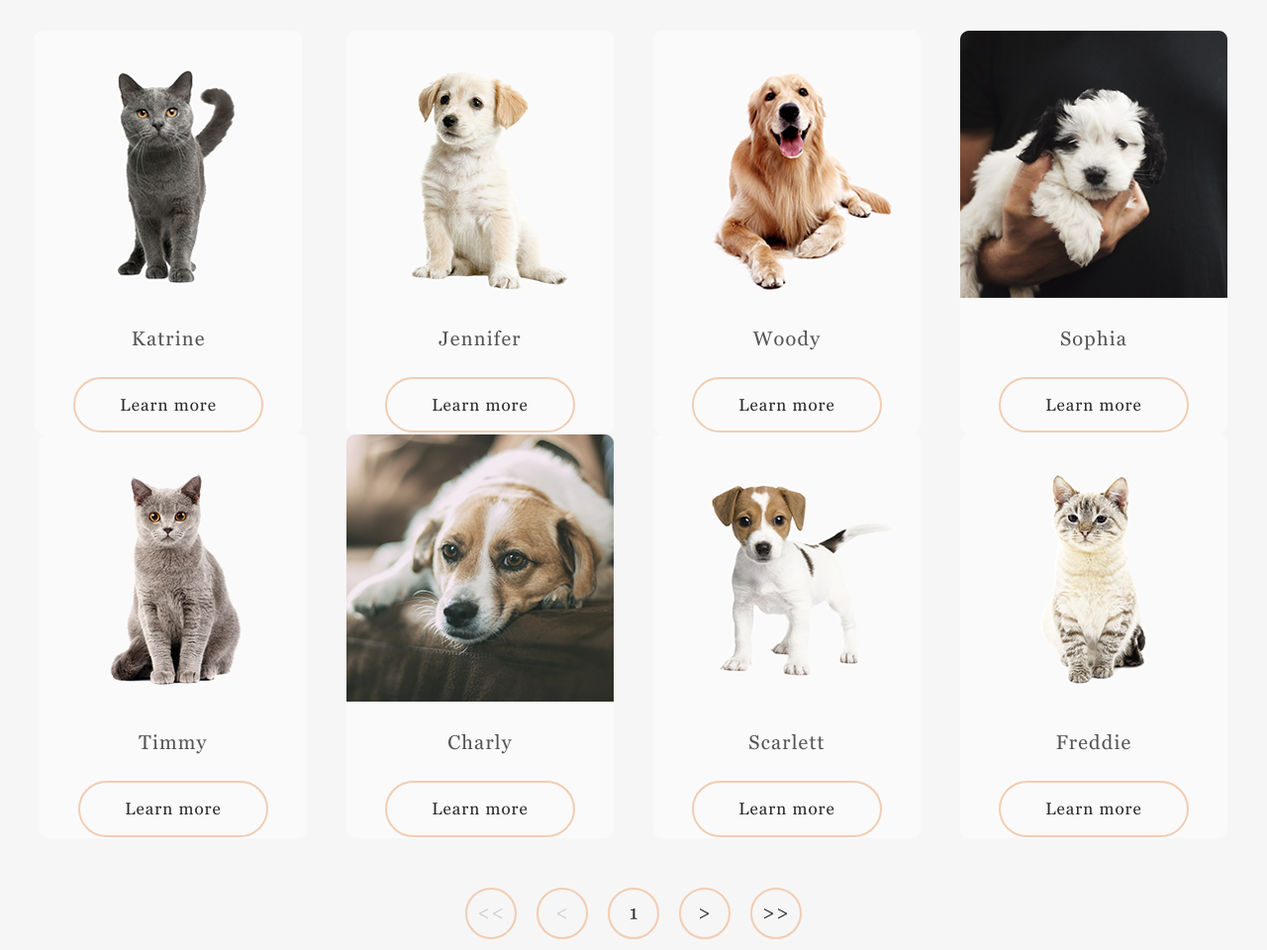
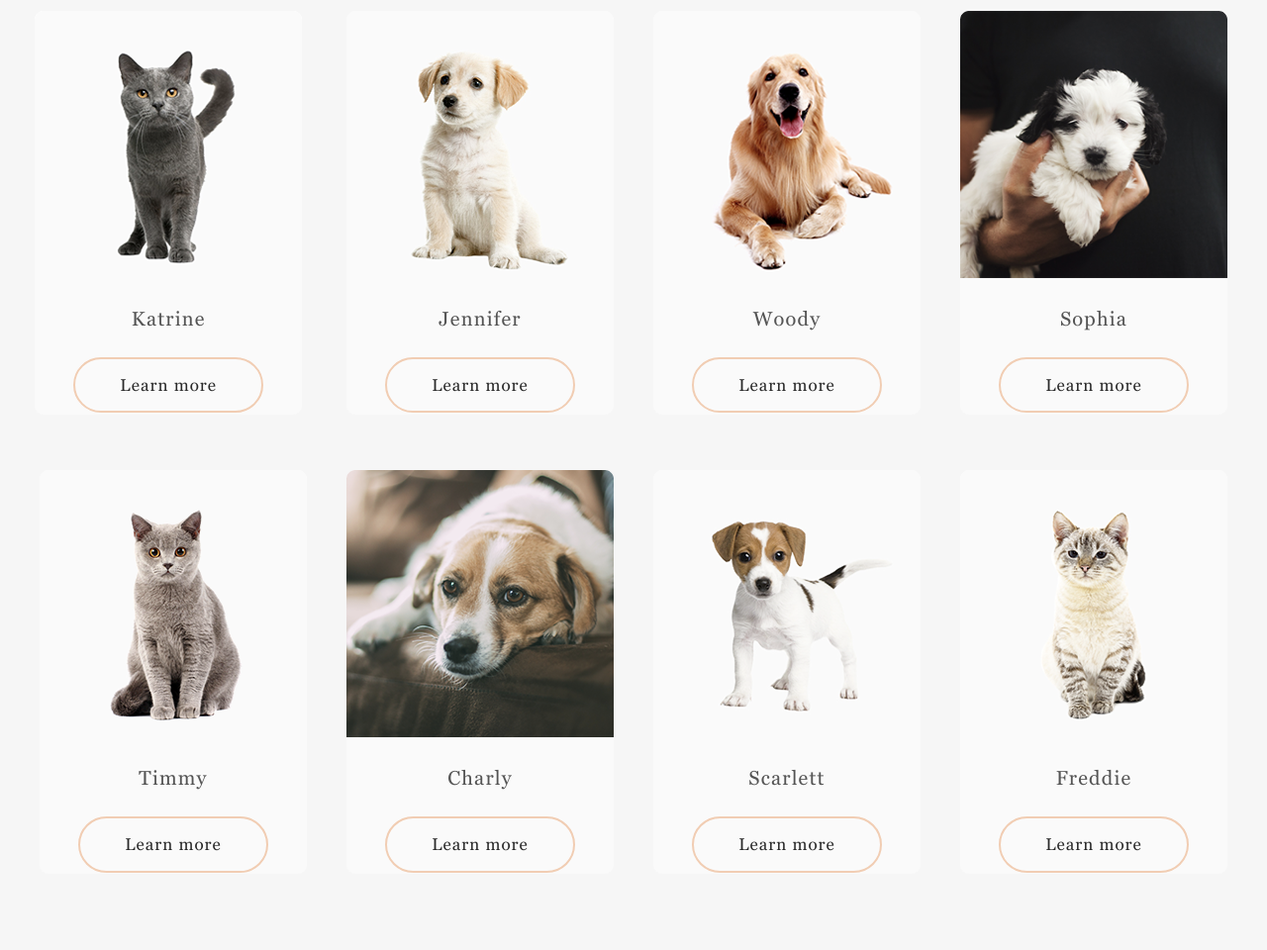
Before and after one commit to talestris/shelter, a website built with webpack: page shelter/src/pages/pets/pets.html in a window 1280 px wide. Shown: the part 340-1300 px from the top of the page at 99% size. Built offline with nearby package versions, Linux system fonts and the light colour scheme.

Commit message:
fix: align pets page (Tue, Jun 16, 2026 07:16:23 PM)

```diff
--- a/shelter/src/pages/pets/pets.scss
+++ b/shelter/src/pages/pets/pets.scss
@@ -14,13 +14,14 @@
     background-color: $color-grey-1;
     position: relative;
     padding-top: 150px;
+    padding-bottom: 137px;
 
     &__container {
         display: flex;
         flex-direction: column;
         align-items: center;
         gap: 50px;
-        padding-top: 80px;
+        padding-top: 50px;
     }
 
     &__logo-title {
@@ -38,9 +39,11 @@
     }
 
     &__cards {
-        display: flex;
-        flex-wrap: wrap;
-        justify-content: space-between;
+        display: grid;
+        grid-template-columns: repeat(4, 1fr);
+        width: 100%;
+        gap: 56px 40px;
+        padding-top: 10px;
     }
 
     &__link {
@@ -53,6 +56,8 @@
     display: flex;
     justify-content: space-between;
     gap: 20px;
+    position: relative;
+    top: 37px;
 
     &__btn {
         display: inline-flex;
```
Also changed, not shown: shelter/src/pages/main/index.html (+1 -1 lines).
